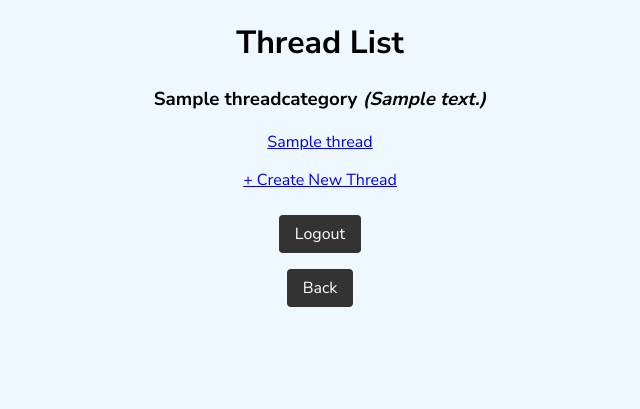
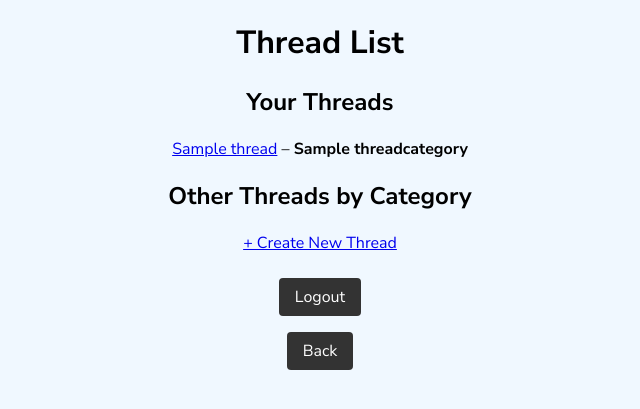
Before and after one commit to icepicklife/hobbysite-E-10, a Django app: page /forum/threads/ in a window 1280 px wide. Shown: the part 141-550 px from the top of the page, without its empty margins (320-960 px from the left). Run offline with Django 5.2, Linux system fonts and the light colour scheme; a user stored in the database is signed in; tables that the repository leaves empty hold one stand-in row (values such as "Sample post").

Commit message:
modified views and html templates

```diff
--- a/forum/templates/thread_list.html
+++ b/forum/templates/thread_list.html
@@ -1,5 +1,4 @@
 {% extends 'base.html' %}
-
 {% load static %}
 
 {% block title %}
@@ -10,30 +9,34 @@ Thread List
     <h1>Thread List</h1>
 
     {% if user.is_authenticated %}
+        <h2>Your Threads</h2>
+
         {% if user_threads %}
-        {# Group user's threads by category #}
-        {% regroup user_threads by category as category_groups %}
-        {% for group in category_groups %}
-            <h3>
-                {{ group.grouper.name }}
-                {% if group.grouper.description %}
-                    <i>({{ group.grouper.description }})</i>
+            {% for thread in user_threads %}
+                <p>
+                    <a href="{{ thread.get_absolute_url }}">{{ thread.title }}</a> – <strong>{{ thread.category.name }}</strong>
+                </p>
+            {% endfor %}
+        {% else %}
+            <p>You haven't written any threads.</p>
         {% endif %}
-            </h3>
-                {% for thread in group.list %}
+
+        <h2>Other Threads by Category</h2>
+
+        {% for category_name, threads in threads_by_category.items %}
+            {% with threads.0.category as category %}
+                <h3>{{ category.name }} <em>({{ category.description }})</em></h3>
+            {% endwith %}
+
+            {% for thread in threads %}
                 <p><a href="{{ thread.get_absolute_url }}">{{ thread.title }}</a></p>
             {% endfor %}
         {% endfor %}
-    {% else %}
-        <div class="alert alert-info">
-            <p>You haven't written any threads yet. Start by creating your first one below!</p>
-        </div>
-    {% endif %}
 
         <p>
             <a href="{{ create_thread_url }}" class="btn btn-primary">+ Create New Thread</a>
         </p>
     {% else %}
-    <p>Please log in to view your threads.</p>
+        <p>Log in to view existing threads and start your own conversation.</p>
     {% endif %}
 {% endblock %}
--- a/forum/templates/thread_view.html
+++ b/forum/templates/thread_view.html
@@ -34,12 +34,12 @@
     </h6>
 
     <h3>
-        Other Threads by {{ thread.author.user.username }}
+        Other Threads in {{ thread.category.name }}
     </h3>
-    {% for related_thread in more_by_author %}
+    {% for related_thread in related_threads %}
         <p><a href="{{ related_thread.get_absolute_url }}">{{ related_thread.title }}</a></p>
     {% empty %}
-        <p>No other threads by this author.</p>
+        <p>No other threads in this category.</p>
     {% endfor %}
 
     {% if user.is_authenticated %}
--- a/forum/views.py
+++ b/forum/views.py
@@ -51,9 +51,11 @@ class ThreadDetailView(DetailView):
         context = super().get_context_data(**kwargs)
         thread = self.get_object()
 
-        context["more_by_author"] = models.Thread.objects.filter(
-            author=thread.author
+        related_threads = models.Thread.objects.filter(
+            category=thread.category
         ).exclude(id=thread.id)[:2]
+
+        context["related_threads"] = related_threads
 
         if self.request.user.is_authenticated:
             context["comment_form"] = forms.CommentForm()
@@ -82,6 +84,7 @@ class ThreadDetailView(DetailView):
         return self.render_to_response(context)
 
 
+
 class ThreadCreateView(LoginRequiredMixin, CreateView):
     model = models.Thread
     fields = ["title", "entry", "image", "category"]
```
Lines whose indentation alone changed are shown as unchanged.
